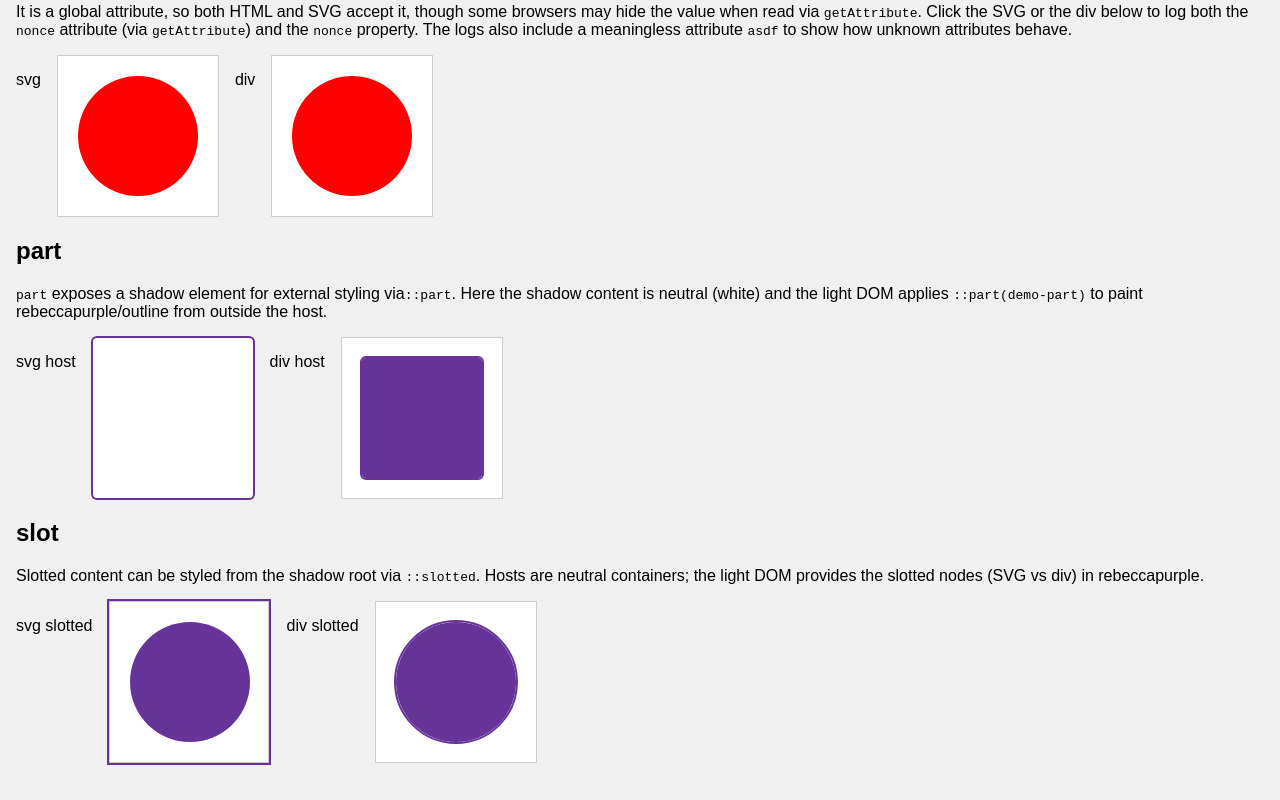
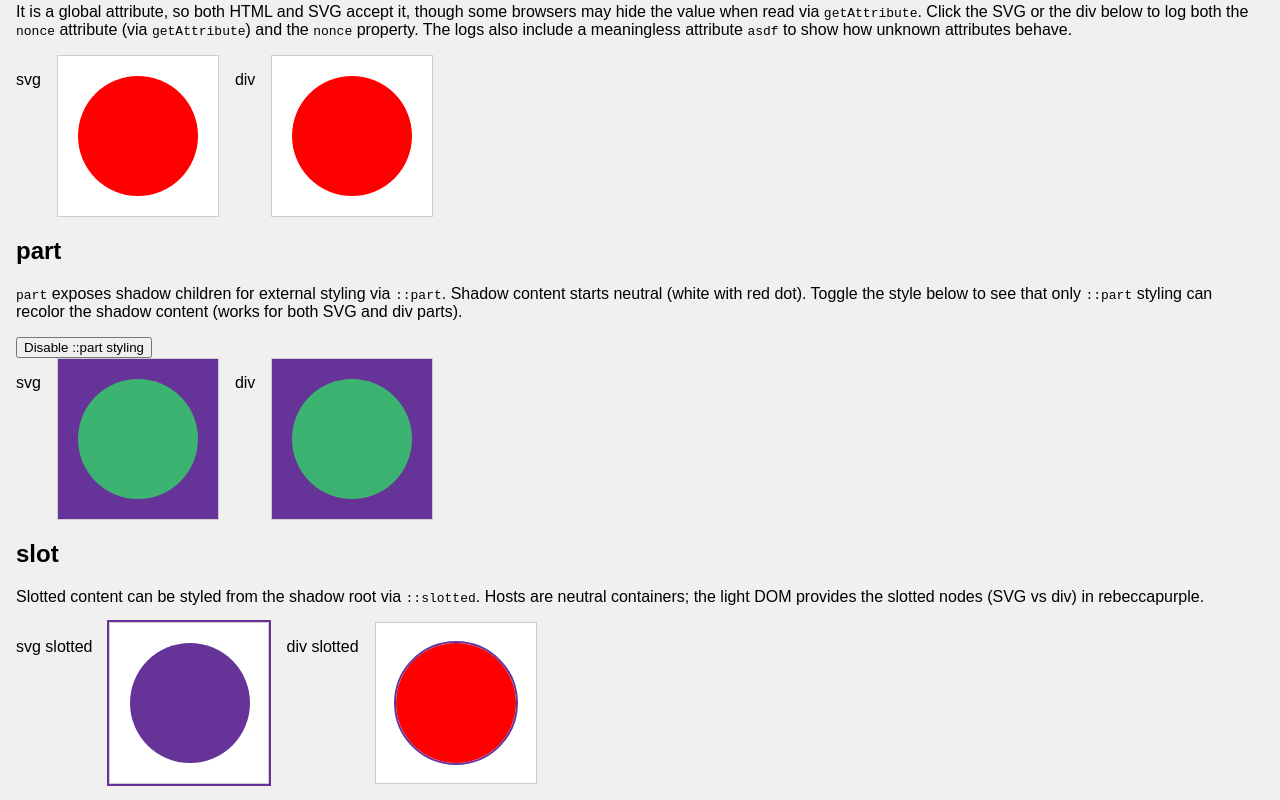
Before and after one commit to okathira/typescript-react-additional-svg-attributes, a React (Vite) app: page / in a window 1280 px wide. Shown: the part 684-1484 px from the top of the page. Before the commit the page ends 1463 px from the top, so only its background shows below. Built offline with nearby package versions, Linux system fonts and the light colour scheme.

Commit message:
feat: create part demo

```diff
--- a/src/App.tsx
+++ b/src/App.tsx
@@ -17,7 +17,7 @@
  * - slot: slotted SVG is styled via ::slotted and logs assignedSlot info.
  */
 
-import { useEffect, useRef } from "react";
+import { useEffect, useRef, useState } from "react";
 import type { MouseEvent, RefObject, SVGProps } from "react";
 
 function AutoFocusDemo() {
@@ -79,8 +79,6 @@ function AutoFocusBasic() {
           // @ts-expect-error React doesn't support `autoFocus` for non form controls (https://github.com/facebook/react/issues/6868)
           autoFocus // does not work
           {...{ autofocus: "true" }} // works
-          width={160}
-          height={160}
           className="container"
           onFocus={() => console.log("svg onFocus")}
         >
@@ -166,8 +164,6 @@ function AutoFocusInDialog() {
             // @ts-expect-error React doesn't support `autoFocus` in dialog (https://github.com/facebook/react/issues/23301)
             autoFocus // does not work
             {...{ autofocus: "true" }} // works
-            width={160}
-            height={160}
             className="container"
             onFocus={() => console.log("svg onFocus")}
           >
@@ -268,6 +264,7 @@ function NonceDemo() {
 function PartDemo() {
   const partSvgHostRef = useRef<HTMLDivElement>(null);
   const partDivHostRef = useRef<HTMLDivElement>(null);
+  const [partStyleEnabled, setPartStyleEnabled] = useState(true);
 
   useEffect(() => {
     const ensurePartHost = (
@@ -289,13 +286,19 @@ function PartDemo() {
       "part-svg-host",
       `
         <style>
-          .part-shape {
+          /* defalult style */
+            .container {
               width: 160px;
               height: 160px;
+              border: 1px solid #ccc;
+              background: #fff;
+              display: flex;
+              justify-content: center;
+              align-items: center;
             }
         </style>
-        <svg part="demo-part" class="part-shape" viewBox="0 0 160 160" aria-label="svg part">
-          <circle cx="80" cy="80" r="60" fill="white"></circle>
+        <svg part="background-part" class="container">
+          <circle part="dot-part" cx="80" cy="80" r="60" fill="red"/>
         </svg>
       `
     );
@@ -305,44 +308,70 @@ function PartDemo() {
       "part-div-host",
       `
         <style>
-          .part-dot {
+          /* defalult style */
+            .container {
+              width: 160px;
+              height: 160px;
+              border: 1px solid #ccc;
+              background: #fff;
+              display: flex;
+              justify-content: center;
+              align-items: center;
+            }
+
+            .dot {
               display: inline-block;
               width: 120px;
               height: 120px;
               border-radius: 50%;
-            background: white;
+              background: red;
             }
         </style>
-        <div part="demo-part" class="part-dot" aria-label="div part"></div>
+        <div part="background-part" class="container">
+          <span part="dot-part" class="dot"></span>
+        </div>
       `
     );
-
-    const styleId = "part-demo-style";
-    if (!document.getElementById(styleId)) {
-      const style = document.createElement("style");
-      style.id = styleId;
-      style.textContent = `
-        #part-svg-host::part(demo-part) { outline: 2px solid rebeccapurple; border-radius: 4px; fill: rebeccapurple; }
-        #part-div-host::part(demo-part) { outline: 2px solid rebeccapurple; border-radius: 4px; background: rebeccapurple; }
-      `;
-      document.head.appendChild(style);
-    }
   }, []);
 
   return (
     <>
       <h2>part</h2>
       <p>
-        <code>part</code> exposes a shadow element for external styling via
-        <code>::part</code>. Here the shadow content is neutral (white) and the
-        light DOM applies <code>::part(demo-part)</code> to paint
-        rebeccapurple/outline from outside the host.
+        <code>part</code> exposes shadow children for external styling via{" "}
+        <code>::part</code>. Shadow content starts neutral (white with red dot).
+        Toggle the style below to see that only <code>::part</code> styling can
+        recolor the shadow content (works for both SVG and div parts).
       </p>
+      <button onClick={() => setPartStyleEnabled((v) => !v)}>
+        {partStyleEnabled ? "Disable ::part styling" : "Enable ::part styling"}
+      </button>
+      {partStyleEnabled && (
+        <style>
+          {`
+            .part-host::part(background-part) {
+              background-color: rebeccapurple;
+            }
+
+            .part-host.svg-host::part(dot-part) {
+              fill: mediumseagreen;
+            }
+            .part-host.div-host::part(dot-part) {
+              background-color: mediumseagreen;
+            }
+
+            /* without a ::part selector, style does not affect */
+            .part-host .container {
+              background-color: yellow;
+            }
+          `}
+        </style>
+      )}
       <div className="row">
-        <p>svg host</p>
-        <div ref={partSvgHostRef} className="container" />
-        <p>div host</p>
-        <div ref={partDivHostRef} className="container" />
+        <p>svg</p>
+        <div ref={partSvgHostRef} className="part-host svg-host" />
+        <p>div</p>
+        <div ref={partDivHostRef} className="part-host div-host" />
       </div>
     </>
   );
@@ -448,8 +477,6 @@ function App() {
              border-radius: 50%;
              background: red;
            }
-           .dot-green { background: mediumseagreen; }
-           .dot-purple { background: rebeccapurple; }
 
          `}
       </style>
```
Lines whose indentation alone changed are shown as unchanged.
